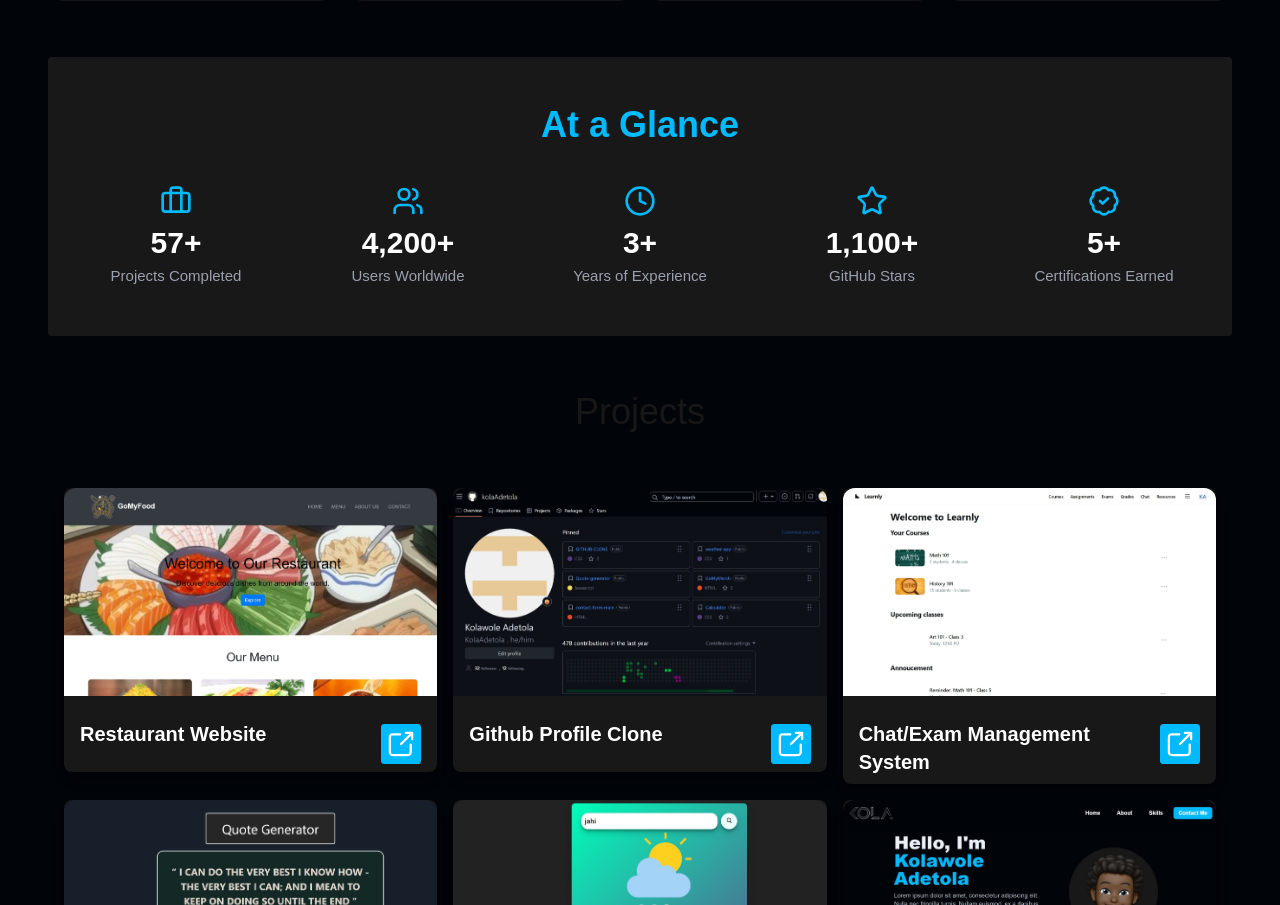
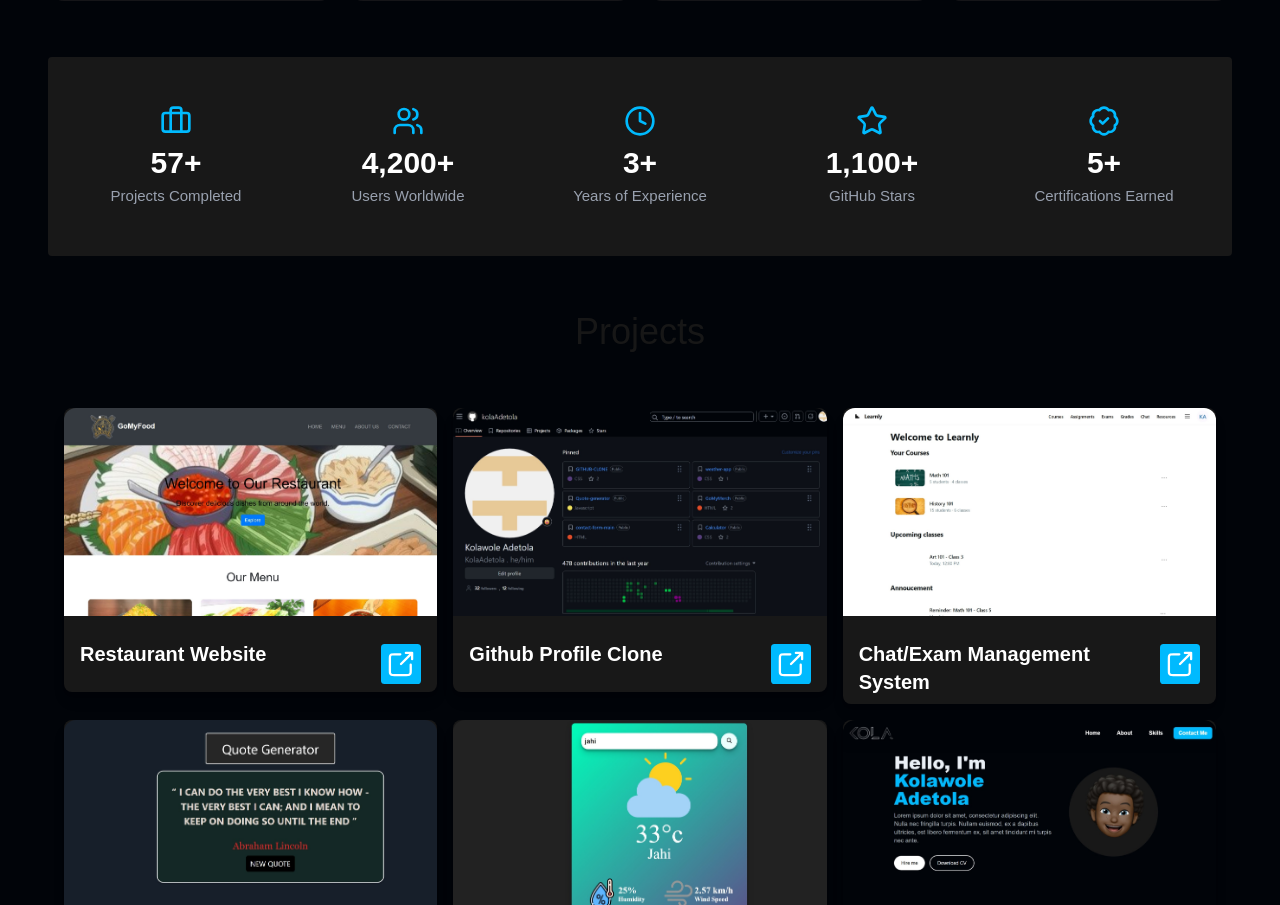
Before and after one commit to KolaAdetola/portfolio-website, a Next.js app: page / in a window 1280 px wide. Shown: the part 1487-2392 px from the top of the page. Built offline with nearby package versions, Linux system fonts and the light colour scheme.

Commit message:
Remove header from AnimatedStats component for cleaner presentation

```diff
--- a/src/components/Stat.jsx
+++ b/src/components/Stat.jsx
@@ -40,9 +40,7 @@ const AnimatedStats = () => {
   return (
     <section className="py-12 my-14 rounded-sm bg-[#181818] text-white">
       <div className="max-w-6xl mx-auto px-4">
-        <h2 className="text-3xl sm:text-4xl font-bold mb-10 text-center text-[#00BAFE]">
-          At a Glance
-        </h2>
+
 
         <div className="grid grid-cols-2 md:grid-cols-3 lg:grid-cols-5 gap-10 text-center">
           {stats.map((stat, i) => (
```
